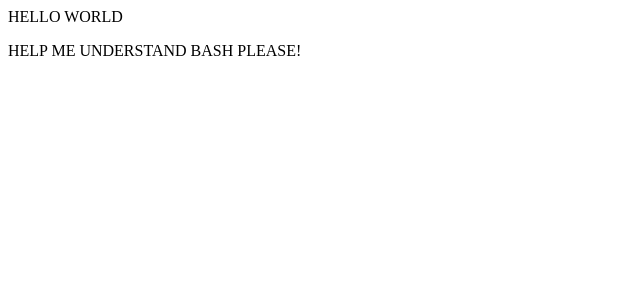
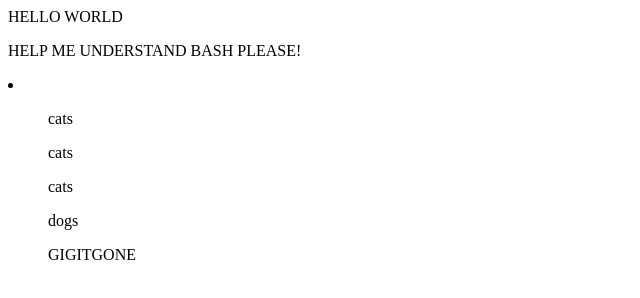
Before and after one commit to Kyle-Schneider/Kyleschneider4.github.io, a plain HTML site: page index.html in a window 1280 px wide. Shown: the whole page, without its empty margins (0-640 px from the left). Drawn offline with Linux system fonts and the light colour scheme.

Commit message:
david made this change

```diff
--- a/index.html
+++ b/index.html
@@ -1,8 +1,15 @@
 <html>
     <body>
-
+        <title>BOOGERS</title>
         <header>HELLO WORLD</header>
         <p>HELP ME UNDERSTAND BASH PLEASE!</p>
+            <li>
+                <ol>cats</ol>
+                <ol>cats</ol>
+                <ol>cats</ol>
+                <ol>dogs</ol>
+                <ol>GIGITGONE</ol>
+            </li>
 
     </body>
 
```
